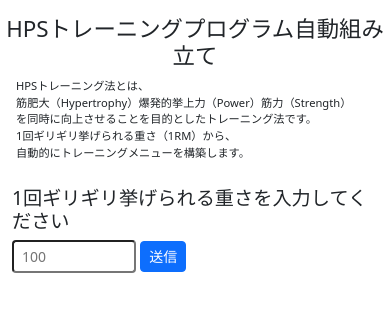
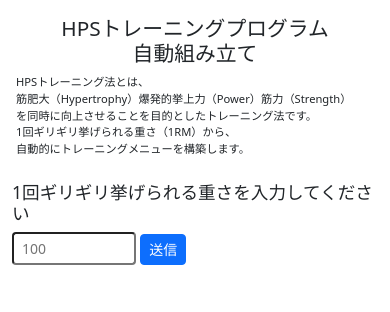
Before and after one commit to howanpin/test_web_app, a Django app: template testApp1/templates/hps_program.html in a window 390 px wide. Shown: the top 312 px of the page. Run offline with Django 3.2, Linux system fonts and the light colour scheme; the template is opened without the code that fills it, so the values that code supplies are empty; some libraries are stand-ins or nearby versions.

Commit message:
[バグ修正]webサーバーを使って起動するとstaticファイルが読み込めない問題を修正

```diff
--- a/project_config/settings.py
+++ b/project_config/settings.py
@@ -51,6 +51,7 @@ MIDDLEWARE = [
     'django.contrib.auth.middleware.AuthenticationMiddleware',
     'django.contrib.messages.middleware.MessageMiddleware',
     'django.middleware.clickjacking.XFrameOptionsMiddleware',
+    'whitenoise.middleware.WhiteNoiseMiddleware',
 ]
 
 ROOT_URLCONF = 'project_config.urls'
@@ -125,6 +126,8 @@ STATICFILES_DIRS = [
     os.path.join(BASE_DIR,"testApp1", "static"),
 ]
 
+STATICFILES_STORAGE = 'whitenoise.storage.CompressedManifestStaticFilesStorage'
+
 # Default primary key field type
 # https://docs.djangoproject.com/en/5.1/ref/settings/#default-auto-field
 
--- a/testApp1/static/css/hps_program.css
+++ b/testApp1/static/css/hps_program.css
@@ -1,6 +1,10 @@
 html {
     font-size: 16px;
   }
+
+.title{
+    word-break: keep-all;
+}
 
 .explain-hps {
     word-break: keep-all;
@@ -19,7 +23,7 @@ html {
 /* スマホサイズ以下の設定 */
 @media(max-width:767px){
     .title {
-        font-size:1.4rem;
+        font-size:1.3rem;
     }
 
     .explain-hps {
@@ -27,6 +31,6 @@ html {
     }
 
     .form-guide{
-        font-size:1.2rem;
+        font-size:1.1rem;
     }
 }
--- a/testApp1/templates/hps_program.html
+++ b/testApp1/templates/hps_program.html
@@ -1,7 +1,6 @@
 {% load django_bootstrap5 %}
 <!doctype html>
 <html lang="ja">
-<!-- TODO:レスポンシブ対応 -->
 <head>
   {% bootstrap_css %}
   {% bootstrap_javascript %}
@@ -13,7 +12,7 @@
 </head>
 <body>
   <div class="header pt-3 ps-sm-4">
-    <h2 class = "title text-center text-sm-start">HPSトレーニングプログラム自動組み立て</h2>
+    <h2 class = "title text-center text-sm-start">HPSトレーニングプログラム<wbr>自動組み立て</h2>
     <div class = "explain-hps ps-3 pe-3 ps-sm-0 pe-sm-0">
       <p class = "m-0">HPSトレーニング法とは、</p>
       <p class = "m-0">筋肥大（Hypertrophy）<wbr>爆発的挙上力（Power）<wbr>筋力（Strength）<wbr>を同時に向上させることを目的としたトレーニング法です。</p>
```
